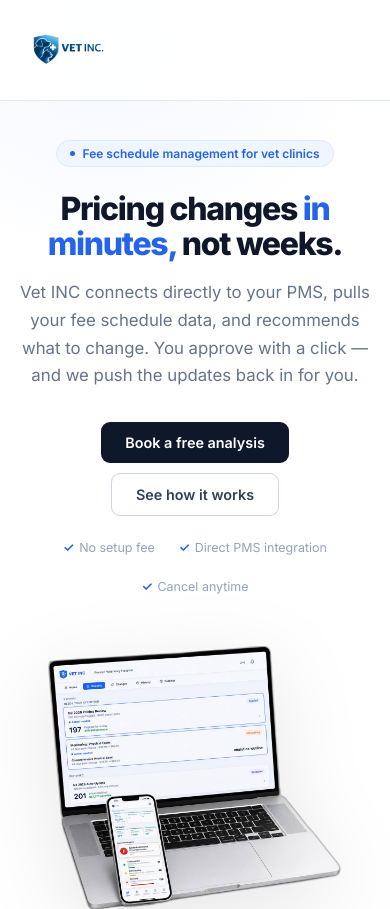
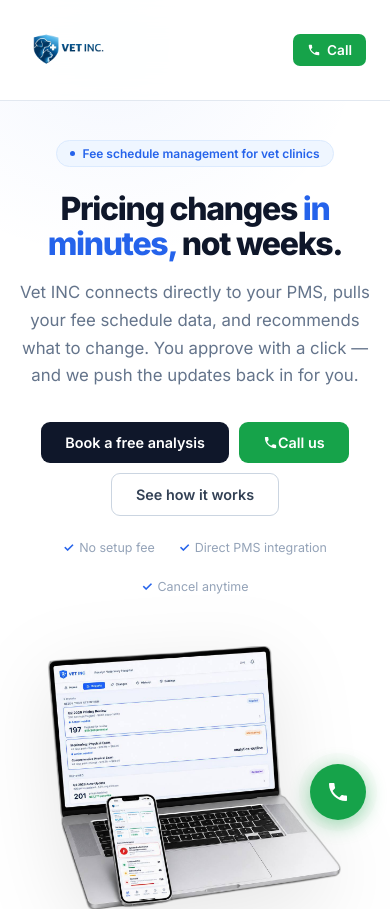
Before and after one commit to jack108510/vet-inc-onboarding-site-v3, a plain HTML site: page index.html in a window 390 px wide. Shown: the top 909 px of the page. Drawn offline with Linux system fonts and the light colour scheme.

Commit message:
add tap-to-call phone buttons

```diff
--- a/index.html
+++ b/index.html
@@ -33,7 +33,18 @@ nav{max-width:1040px;margin:0 auto;height:100px;padding:0 24px;display:flex;alig
 .nav-r a:hover{color:var(--ink);background:var(--bg3)}
 .nav-cta{background:var(--ink)!important;color:#fff!important;font-weight:600!important;padding:8px 16px!important;border-radius:7px!important}
 .nav-cta:hover{background:var(--blue)!important}
-@media(max-width:700px){.nav-r a:not(.nav-cta){display:none}}
+@media(max-width:700px){.nav-r a:not(.nav-cta):not(.nav-call){display:none}}
+
+/* Phone / Call buttons */
+.btn-call{background:var(--green);color:#fff}
+.btn-call:hover{background:#15803d;transform:translateY(-1px)}
+.nav-call{background:var(--green)!important;color:#fff!important;font-weight:600!important;padding:8px 14px!important;border-radius:7px!important;display:inline-flex!important;align-items:center!important;gap:6px!important;font-size:.85rem!important}
+.nav-call:hover{background:#15803d!important}
+
+/* Floating mobile call button */
+.float-call{display:none;position:fixed;bottom:24px;right:24px;z-index:200;width:56px;height:56px;border-radius:50%;background:var(--green);color:#fff;align-items:center;justify-content:center;box-shadow:0 4px 20px rgba(22,163,74,.45);text-decoration:none;animation:float-call-pulse 2s ease-in-out infinite}
+@media(max-width:700px){.float-call{display:flex}}
+@keyframes float-call-pulse{0%,100%{box-shadow:0 4px 20px rgba(22,163,74,.45),0 0 0 0 rgba(22,163,74,.35)}60%{box-shadow:0 4px 20px rgba(22,163,74,.45),0 0 0 12px rgba(22,163,74,0)}}
 
 /* HERO */
 .hero-shell{position:relative;overflow:hidden}
@@ -244,6 +255,7 @@ footer{border-top:1px solid var(--line);padding:24px}
     <a href="#how">How it works</a>
     <a href="#pricing">Pricing</a>
     <a href="mailto:jack@vetinc.ca?subject=Free%20fee%20schedule%20analysis" class="btn btn-s">Book free analysis</a>
+    <a href="tel:+15873168477" class="nav-call" aria-label="Call Vet INC"><svg width="14" height="14" viewBox="0 0 24 24" fill="currentColor" aria-hidden="true"><path d="M6.62 10.79c1.44 2.83 3.76 5.14 6.59 6.59l2.2-2.2c.27-.27.67-.36 1.02-.24 1.12.37 2.33.57 3.57.57.55 0 1 .45 1 1V20c0 .55-.45 1-1 1-9.39 0-17-7.61-17-17 0-.55.45-1 1-1h3.5c.55 0 1 .45 1 1 0 1.25.2 2.45.57 3.57.11.35.03.74-.25 1.02l-2.2 2.2z"/></svg>Call</a>
   </div>
 </nav>
 </div>
@@ -257,6 +269,7 @@ footer{border-top:1px solid var(--line);padding:24px}
       <p class="hero-p">Vet INC connects directly to your PMS, pulls your fee schedule data, and recommends what to change. You approve with a click — and we push the updates back in for you.</p>
       <div class="hero-btns">
         <a href="schedule.html" class="btn btn-p">Book a free analysis</a>
+        <a href="tel:+15873168477" class="btn btn-call"><svg width="15" height="15" viewBox="0 0 24 24" fill="currentColor" aria-hidden="true" style="flex-shrink:0"><path d="M6.62 10.79c1.44 2.83 3.76 5.14 6.59 6.59l2.2-2.2c.27-.27.67-.36 1.02-.24 1.12.37 2.33.57 3.57.57.55 0 1 .45 1 1V20c0 .55-.45 1-1 1-9.39 0-17-7.61-17-17 0-.55.45-1 1-1h3.5c.55 0 1 .45 1 1 0 1.25.2 2.45.57 3.57.11.35.03.74-.25 1.02l-2.2 2.2z"/></svg>Call us</a>
         <a href="#how" class="btn btn-s">See how it works</a>
       </div>
       <div class="hero-fine">
@@ -569,7 +582,10 @@ footer{border-top:1px solid var(--line);padding:24px}
   <div class="cta-inner">
     <h2 class="cta-h">Pricing changes <span>in minutes.</span></h2>
     <p class="cta-p">We'll show you what we'd change on your fee schedule — before you pay anything.</p>
-    <a href="schedule.html" class="btn btn-p">Book a free analysis</a>
+    <div style="display:flex;gap:12px;justify-content:center;flex-wrap:wrap">
+      <a href="schedule.html" class="btn btn-p">Book a free analysis</a>
+      <a href="tel:+15873168477" class="btn btn-call"><svg width="15" height="15" viewBox="0 0 24 24" fill="currentColor" aria-hidden="true" style="flex-shrink:0"><path d="M6.62 10.79c1.44 2.83 3.76 5.14 6.59 6.59l2.2-2.2c.27-.27.67-.36 1.02-.24 1.12.37 2.33.57 3.57.57.55 0 1 .45 1 1V20c0 .55-.45 1-1 1-9.39 0-17-7.61-17-17 0-.55.45-1 1-1h3.5c.55 0 1 .45 1 1 0 1.25.2 2.45.57 3.57.11.35.03.74-.25 1.02l-2.2 2.2z"/></svg>Call us</a>
+    </div>
     <p class="cta-fine">jack@vetinc.ca &nbsp;·&nbsp; AVImark &amp; Cornerstone</p>
   </div>
 </div>
@@ -579,9 +595,14 @@ footer{border-top:1px solid var(--line);padding:24px}
 <footer>
   <div class="footer-inner">
     <div class="f-left"><div class="f-logo"><img src="logo.png" alt="Vet INC"/></div><span class="f-copy">© 2026 Vet INC</span></div>
-    <div class="f-links"><a href="mailto:jack@vetinc.ca">Contact</a></div>
+    <div class="f-links"><a href="mailto:jack@vetinc.ca">Contact</a><a href="tel:+15873168477">+1 (587) 316-8477</a></div>
   </div>
 </footer>
+
+<!-- Floating mobile call button -->
+<a href="tel:+15873168477" class="float-call" aria-label="Call Vet INC at +1 587 316 8477">
+  <svg width="24" height="24" viewBox="0 0 24 24" fill="currentColor" aria-hidden="true"><path d="M6.62 10.79c1.44 2.83 3.76 5.14 6.59 6.59l2.2-2.2c.27-.27.67-.36 1.02-.24 1.12.37 2.33.57 3.57.57.55 0 1 .45 1 1V20c0 .55-.45 1-1 1-9.39 0-17-7.61-17-17 0-.55.45-1 1-1h3.5c.55 0 1 .45 1 1 0 1.25.2 2.45.57 3.57.11.35.03.74-.25 1.02l-2.2 2.2z"/></svg>
+</a>
 
 <script>
 const io=new IntersectionObserver(e=>e.forEach(x=>{if(x.isIntersecting){x.target.classList.add('on');io.unobserve(x.target)}}),{threshold:.07});
```
